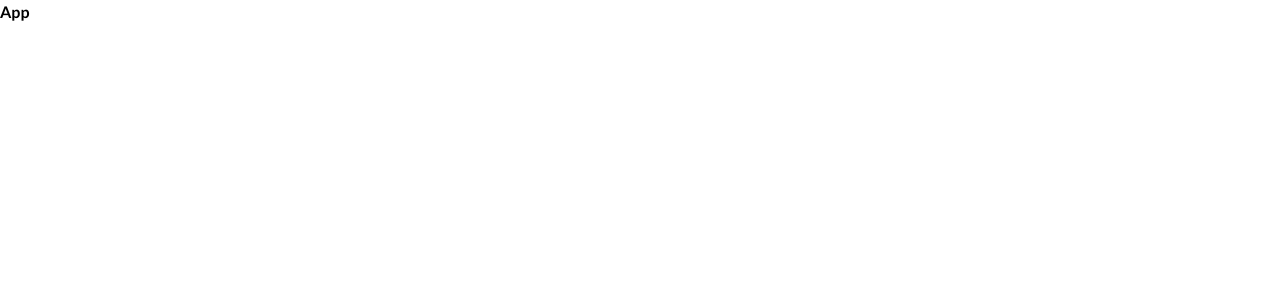
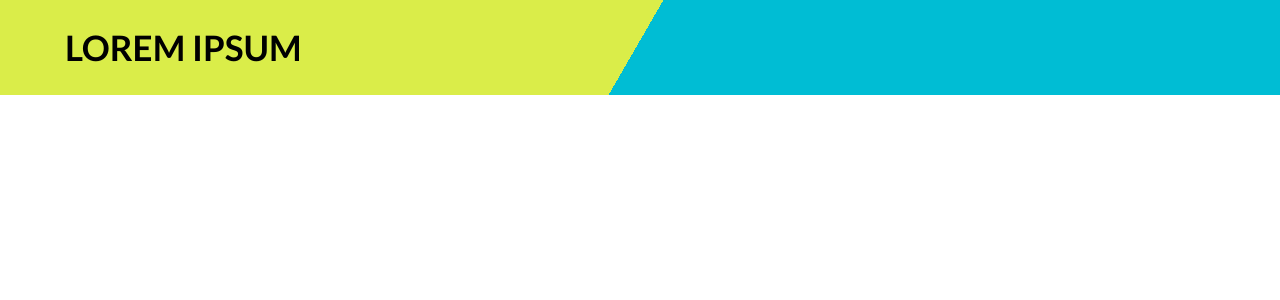
Before and after one commit to kTrzcinskii/rick-and-morty-page, a React (Create React App) app: page / in a window 1280 px wide. Shown: the top 300 px of the page. Built offline with nearby package versions, Linux system fonts and the light colour scheme.

Commit message:
Create Header component

```diff
--- a/src/App.tsx
+++ b/src/App.tsx
@@ -1,5 +1,11 @@
+import Header from "./components/Header";
+
 function App() {
-  return <div className='font-bold'>App</div>;
+  return (
+    <div className='min-h-screen relative'>
+      <Header />
+    </div>
+  );
 }
 
 export default App;
--- /dev/null
+++ b/src/components/Header.tsx
@@ -0,0 +1,11 @@
+const Header: React.FC = () => {
+  return (
+    <header className='bg-green h-[4.438rem] flex justify-center items-center lg:justify-start lg:h-[5.938rem] lg:pl-[4.063rem] lg:header-background'>
+      <h1 className='font-bold uppercase text-[1.875rem] lg:text-[2.188rem]'>
+        lorem ipsum
+      </h1>
+    </header>
+  );
+};
+
+export default Header;
--- a/src/index.css
+++ b/src/index.css
@@ -64,3 +64,13 @@
     font-weight: 200;
   }
 }
+
+@layer components {
+  .header-background {
+    background: linear-gradient(
+      120deg,
+      theme("colors.green.DEFAULT") 49.7%,
+      theme("colors.blue") 49.7%
+    );
+  }
+}
```
